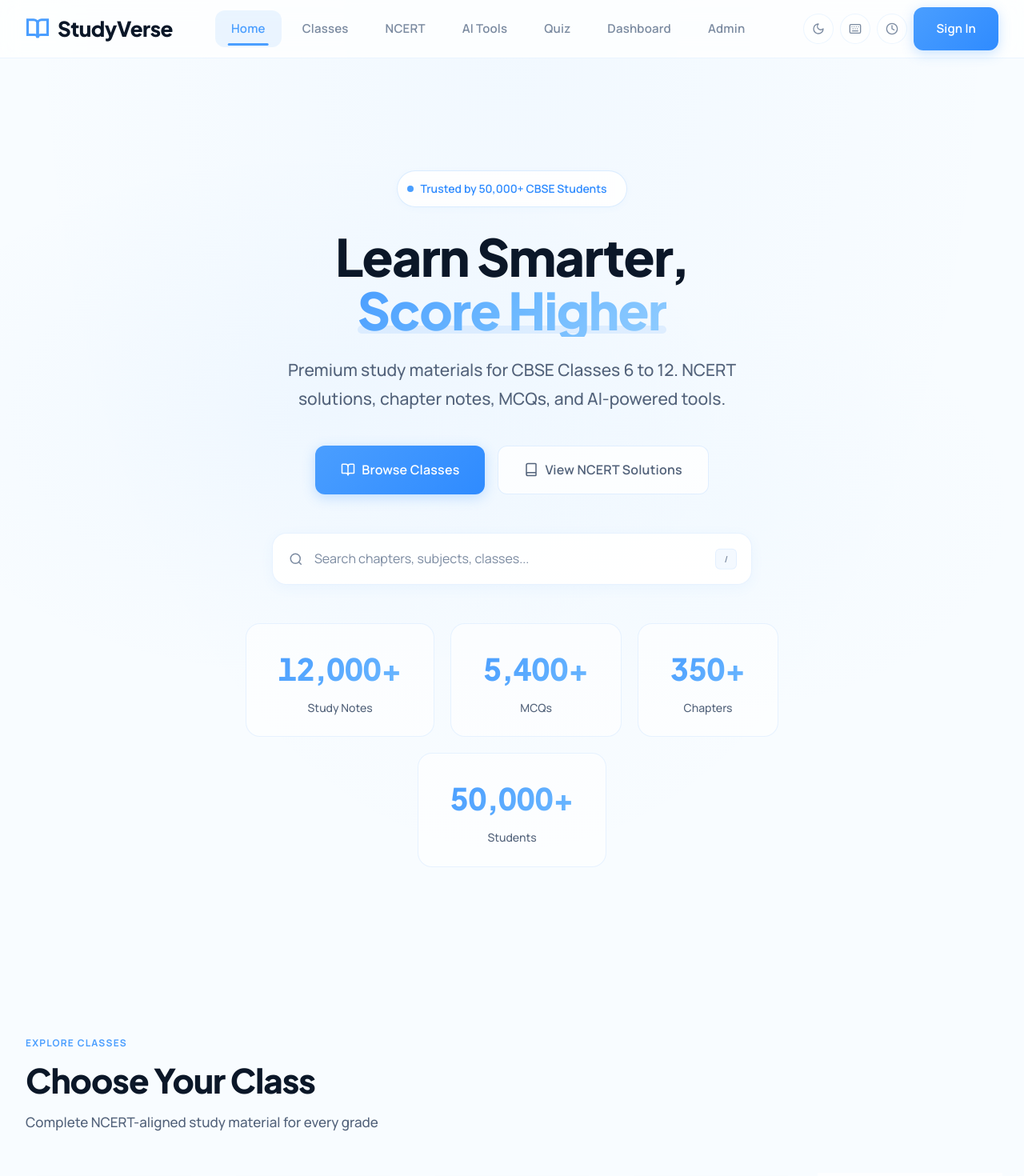
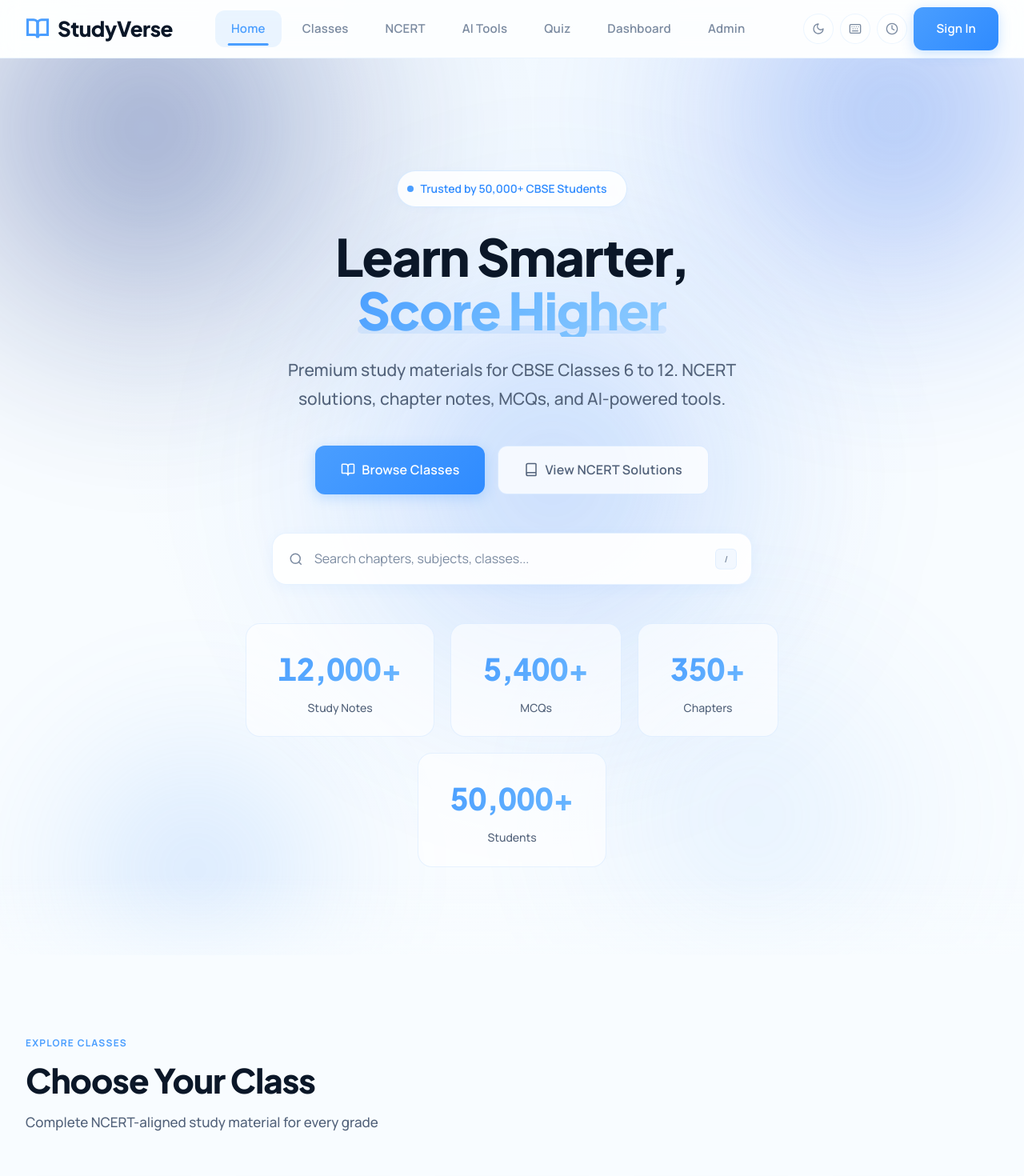
Before and after one commit to Vivekshakya79/NCERT-VERSE, a Next.js app: page / in a window 1280 px wide. Shown: the top 1470 px of the page at 80% size. Built offline with nearby package versions, Linux system fonts and the light colour scheme.

Commit message:
feat: premium animated blue hero background with floating mesh blobs

```diff
--- a/src/app/globals.css
+++ b/src/app/globals.css
@@ -537,6 +537,104 @@
     font-weight: 500;
   }
 
+  /* ===== HERO ANIMATED BACKGROUND ===== */
+  .hero-bg {
+    position: absolute;
+    inset: 0;
+    pointer-events: none;
+    z-index: 0;
+    overflow: hidden;
+  }
+  .hero-blob {
+    position: absolute;
+    border-radius: 50%;
+    will-change: transform;
+    pointer-events: none;
+  }
+  .hero-blob:nth-child(1) {
+    width: 900px;
+    height: 900px;
+    top: -250px;
+    left: -200px;
+    background: radial-gradient(circle at 40% 40%, rgba(30,58,138,.65) 0%, rgba(30,58,138,.15) 35%, transparent 55%);
+    filter: blur(60px);
+    opacity: .65;
+    animation: blobFloat1 35s ease-in-out infinite;
+  }
+  .hero-blob:nth-child(2) {
+    width: 850px;
+    height: 850px;
+    top: -300px;
+    right: -200px;
+    background: radial-gradient(circle at 60% 40%, rgba(37,99,235,.6) 0%, rgba(37,99,235,.12) 35%, transparent 55%);
+    filter: blur(60px);
+    opacity: .6;
+    animation: blobFloat2 30s ease-in-out infinite;
+  }
+  .hero-blob:nth-child(3) {
+    width: 1200px;
+    height: 1200px;
+    top: 50%;
+    left: 50%;
+    transform: translate(-50%, -50%);
+    background: radial-gradient(circle at 50% 50%, rgba(59,130,246,.5) 0%, rgba(59,130,246,.1) 30%, transparent 50%);
+    filter: blur(70px);
+    opacity: .55;
+    animation: blobFloat3 40s ease-in-out infinite;
+  }
+  .hero-blob:nth-child(4) {
+    width: 700px;
+    height: 700px;
+    bottom: -180px;
+    left: -120px;
+    background: radial-gradient(circle at 50% 60%, rgba(96,165,250,.45) 0%, rgba(96,165,250,.1) 30%, transparent 50%);
+    filter: blur(50px);
+    opacity: .5;
+    animation: blobFloat4 28s ease-in-out infinite;
+  }
+  .hero-blob:nth-child(5) {
+    width: 800px;
+    height: 800px;
+    bottom: -220px;
+    right: -150px;
+    background: radial-gradient(circle at 40% 50%, rgba(147,197,253,.35) 0%, rgba(147,197,253,.08) 35%, transparent 55%);
+    filter: blur(50px);
+    opacity: .45;
+    animation: blobFloat5 32s ease-in-out infinite;
+  }
+
+  @keyframes blobFloat1 {
+    0%, 100% { transform: translate(0, 0) scale(1); }
+    33% { transform: translate(45px, -35px) scale(1.06); }
+    66% { transform: translate(-25px, 25px) scale(0.94); }
+  }
+  @keyframes blobFloat2 {
+    0%, 100% { transform: translate(0, 0) scale(1); }
+    33% { transform: translate(-35px, 45px) scale(1.04); }
+    66% { transform: translate(25px, -25px) scale(0.96); }
+  }
+  @keyframes blobFloat3 {
+    0%, 100% { transform: translate(-50%, -50%) scale(1); }
+    25% { transform: translate(-44%, -54%) scale(1.05); }
+    50% { transform: translate(-56%, -46%) scale(0.95); }
+    75% { transform: translate(-48%, -52%) scale(1.03); }
+  }
+  @keyframes blobFloat4 {
+    0%, 100% { transform: translate(0, 0) scale(1); }
+    50% { transform: translate(35px, -25px) scale(1.07); }
+  }
+  @keyframes blobFloat5 {
+    0%, 100% { transform: translate(0, 0) scale(1); }
+    50% { transform: translate(-30px, 20px) scale(0.93); }
+  }
+
+  /* Dark mode: slightly reduce blob opacity for a more refined look */
+  [data-theme="dark"] .hero-blob:nth-child(1) { opacity: .5; }
+  [data-theme="dark"] .hero-blob:nth-child(2) { opacity: .45; }
+  [data-theme="dark"] .hero-blob:nth-child(3) { opacity: .4; }
+  [data-theme="dark"] .hero-blob:nth-child(4) { opacity: .35; }
+  [data-theme="dark"] .hero-blob:nth-child(5) { opacity: .3; }
+
   /* ===== SEARCH BOX ===== */
   .search-box {
     max-width: 600px;
--- a/src/app/page.tsx
+++ b/src/app/page.tsx
@@ -53,7 +53,13 @@ export default function HomePage() {
     <>
       {/* Hero Section */}
       <section className="hero" aria-label="Hero banner">
-        <div className="ph-bg" />
+        <div className="hero-bg" aria-hidden="true">
+          <div className="hero-blob" />
+          <div className="hero-blob" />
+          <div className="hero-blob" />
+          <div className="hero-blob" />
+          <div className="hero-blob" />
+        </div>
         <div className="ph-fade" />
         <div className="hero-c">
           <div className="hero-seq hero-pill">
```
